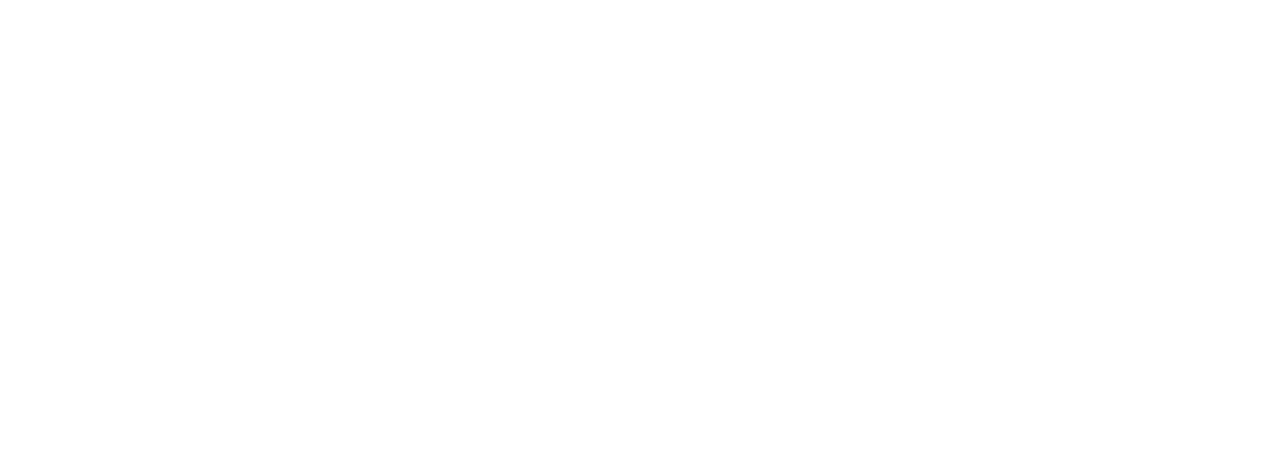
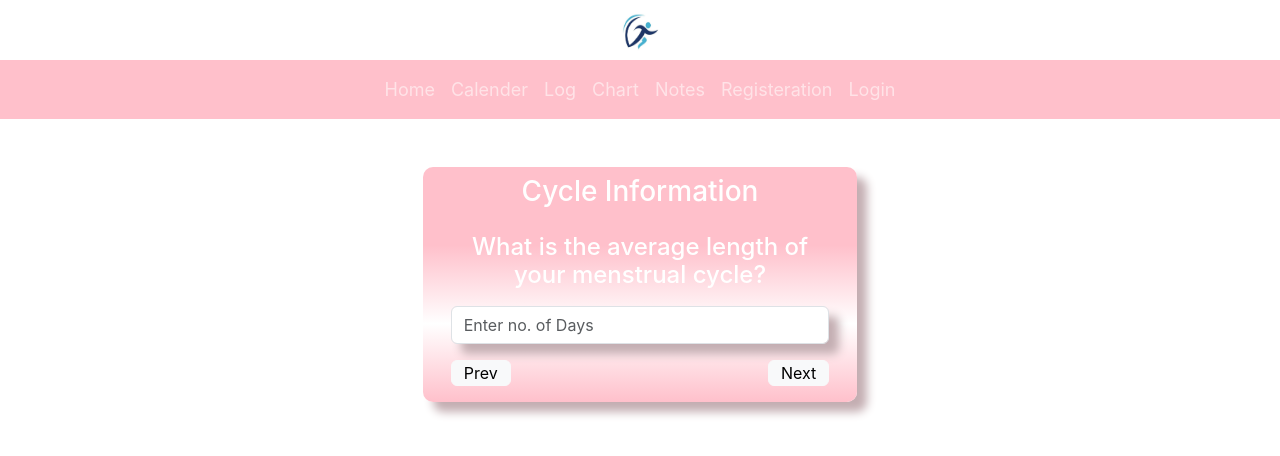
Before and after one commit to Tamanna2907/fitness-Calendar, a React (Create React App) app: page /cycleInfoForm in a window 1280 px wide. Before the commit this address had no page. Shown: the top 456 px of the page. Built offline with nearby package versions, Linux system fonts and the light colour scheme.

Commit message:
cycle information

```diff
--- a/package.json
+++ b/package.json
@@ -13,6 +13,8 @@
     "react-dom": "^18.2.0",
     "react-router-dom": "^6.22.1",
     "react-scripts": "5.0.1",
+    "reapop": "^4.2.2",
+    "reapop-theme-wybo": "^1.1.0",
     "web-vitals": "^2.1.4"
   },
   "scripts": {
--- a/src/App.js
+++ b/src/App.js
@@ -8,6 +8,7 @@
 import Home from './components/Home';
 import RegistrationForm from './components/RegisterationForm';
 import Login from './components/Login';
+import CycleInfoForm from './components/CycleInfoForm';
 
 
 function App() {
@@ -23,6 +24,7 @@
           <Route path="/Chart" element={<Chart />}></Route>
           <Route path="/RegistrationForm" element={<RegistrationForm />}></Route>
           <Route path="/Login" element={<Login />}></Route>
+          <Route path="/cycleInfoForm" element={<CycleInfoForm />} />
         </Route>
 
       </Routes>
--- /dev/null
+++ b/src/components/CycleInfoForm.jsx
@@ -0,0 +1,111 @@
+import React, {useState} from "react";
+import { useNavigate } from "react-router-dom";
+import axios from './axios';
+
+const CycleInfoForm = () =>{
+    const navigate = useNavigate();
+
+    const [currentStep, setCurrentStep] = useState(0);
+    const [info, setInfo] = useState({
+        cycleLength:"",
+        periodDuration:"",
+        lastPeriodDate:"",
+        cycleRegularity:""
+
+    })
+
+    const questions =[
+        { question: "What is the average length of your menstrual cycle?", type: "number", name: "cycleLength" },
+        { question: "How long does your period usually last?", type: "number", name:"periodDuration"},
+        { question: "When did your last period start?", type: "date", name:"lastPeriodDate" },
+        { question: "Is your cycle regular or irregular?", type: "radio", options: ["Regular", "Irregular", "Not Sure"], name:"cycleRegularity" },
+    ]
+
+    const handleNext =()=>{
+        if(currentStep<questions.length-1){
+            setCurrentStep(currentStep+1)
+        }
+    }
+
+    const handlePrevious =()=>{
+        if(currentStep>0){
+            setCurrentStep(currentStep-1)
+        }
+    }
+
+    const handleInput =(e) =>{
+        let name=e.target.name;
+        let value=e.target.value;
+
+        setInfo({
+            ...info,
+            [name]:value
+        })
+    }
+
+    const handleSubmit = (e) =>{
+        e.preventDefault();
+
+        let data = {cycleLength: info.cycleLength,
+            periodDuration: info.periodDuration,
+            lastPeriodDate: info.lastPeriodDate,
+            cycleRegularity: info.cycleRegularity}
+
+        axios.post('/saveCycleInformation',data)
+        .then(function(response){
+            alert(response.data)
+            navigate('/')
+        })
+        .catch(function(error){
+            console.log(error)
+            alert(error,"error")
+        })
+    }
+
+    return(
+        <>
+        <section>
+            <div className="row">
+            <div className="container mainContainer m-5 text-center col-sm-4 offset-sm-4">
+                <h3 className="pt-2">Cycle Information</h3>
+                <div className="secondContainer p-3 ">
+                    <form onSubmit={handleSubmit}>
+
+                    <h4>{questions[currentStep].question}</h4>
+                    {questions[currentStep].name==="cycleLength" && (
+                        <input type="number" className="form-control mt-3 boxShadow" name="cycleLength" id="cycleLength" placeholder="Enter no. of Days" min={1} onChange={handleInput} value={info.cycleLength} />
+                    )}
+                    {questions[currentStep].name==="periodDuration" && (
+                        <input type="number" className="form-control mt-3 boxShadow" name="periodDuration" id="periodDuration" placeholder="Enter no. of Days" min={1} onChange={handleInput} value={info.periodDuration} />
+                    )}
+                    {questions[currentStep].name === "lastPeriodDate" && (
+                        <input type="date" name="lastPeriodDate" id="lastPeriodDate" className="form-control mt-3 boxShadow" onChange={handleInput} value={info.lastPeriodDate}/>
+                    )}
+                    {questions[currentStep].name === "cycleRegularity" && (
+                        <div className="text-dark p-2">
+                            {questions[currentStep].options?.map((option,index)=>(
+                                <label key={index}>
+                                    <input type="radio" name="cycleRegularity" value={option} onChange={handleInput} checked={info.cycleRegularity===option} /> {option}
+                                </label>
+                            ))}
+                        </div>
+                    )}
+
+                    <div className="d-flex justify-content-between">
+                    <button type="button" className="btn btn-light mt-3 pt-0 pb-0" onClick={handlePrevious}>Prev</button>
+                    {currentStep===questions.length-1 && (
+                        <button type="submit" className="btn btn-light mt-3 pt-0 pb-0">Submit</button>
+                    )}
+                    <button type="button" className="btn btn-light mt-3 pt-0 pb-0" onClick={handleNext}>Next</button>
+                    </div>
+
+                    </form>
+                </div>
+            </div>
+            </div>
+        </section>
+        </>
+    )
+}
+
+export default CycleInfoForm;
--- a/src/components/Home.jsx
+++ b/src/components/Home.jsx
@@ -1,12 +1,9 @@
-import React, {useEffect} from "react";
+import React from "react";
 import Navbar from "./Navbar";
-import axios from "axios";
 
 
 function Home(){
-    useEffect(()=>{
-        axios.defaults.baseURL = 'http://localhost:5000';
-    },[])
+
     return(
     <>
         <Navbar/>
--- a/src/components/Login.jsx
+++ b/src/components/Login.jsx
@@ -1,7 +1,7 @@
 import React from "react";
 import "../css/registerationForm.css";
 import { useState } from "react";
-import axios from "axios";
+import axios from "./axios";
 
 function Login(){
 
--- a/src/components/Navbar.jsx
+++ b/src/components/Navbar.jsx
@@ -9,11 +9,11 @@
         <>
 
         <div className='mt-1 p-2 text-center text-bold topBar'>
-        <a className="applogo" href="#"><img src={logo} alt="Logo" /></a>
+        <a className="applogo" href="/"><img src={logo} alt="Logo" /></a>
         </div>
             <nav className="navbar navbar-dark navbar-expand-md signatureBg">
                 <div className="container-fluid">
-                    <a className="navbar-brand applogo secondBar" href="#"><img src={logo} alt="Logo" /></a>
+                    <a className="navbar-brand applogo secondBar" href="/"><img src={logo} alt="Logo" /></a>
                     <button className="navbar-toggler" type="button" data-bs-toggle="collapse" data-bs-target="#navbarNav" aria-controls="navbarNav" aria-expanded="false" aria-label="Toggle navigation">
                         <span className="navbar-toggler-icon" />
                     </button>
--- a/src/components/RegisterationForm.jsx
+++ b/src/components/RegisterationForm.jsx
@@ -1,10 +1,14 @@
 import React from "react";
 import "../css/registerationForm.css";
 import { useState } from "react";
+import { useNavigate } from "react-router-dom";
 import axios from './axios';
 
 
+
 function RegisterationForm(){
+
+const navigate = useNavigate()
 
 const [user , setUser] =useState({
     username:"",
@@ -36,7 +40,7 @@
     })
       .then(function (response) {
         alert("registration successful")
-        console.log(response);
+        navigate('/cycleInfoForm')
       })
       .catch(function (error) {
         alert("some error occured")
--- a/src/components/axios.jsx
+++ b/src/components/axios.jsx
@@ -1,7 +1,7 @@
 import axios from 'axios';
 
 const api= axios.create({
-    baseURL:"http://localhost:4000"
+    baseURL:"http://localhost:5000"
 })
 
 export default api;
```
Also changed, not shown: 1 other file (tests, documents, lock files or other folders).
